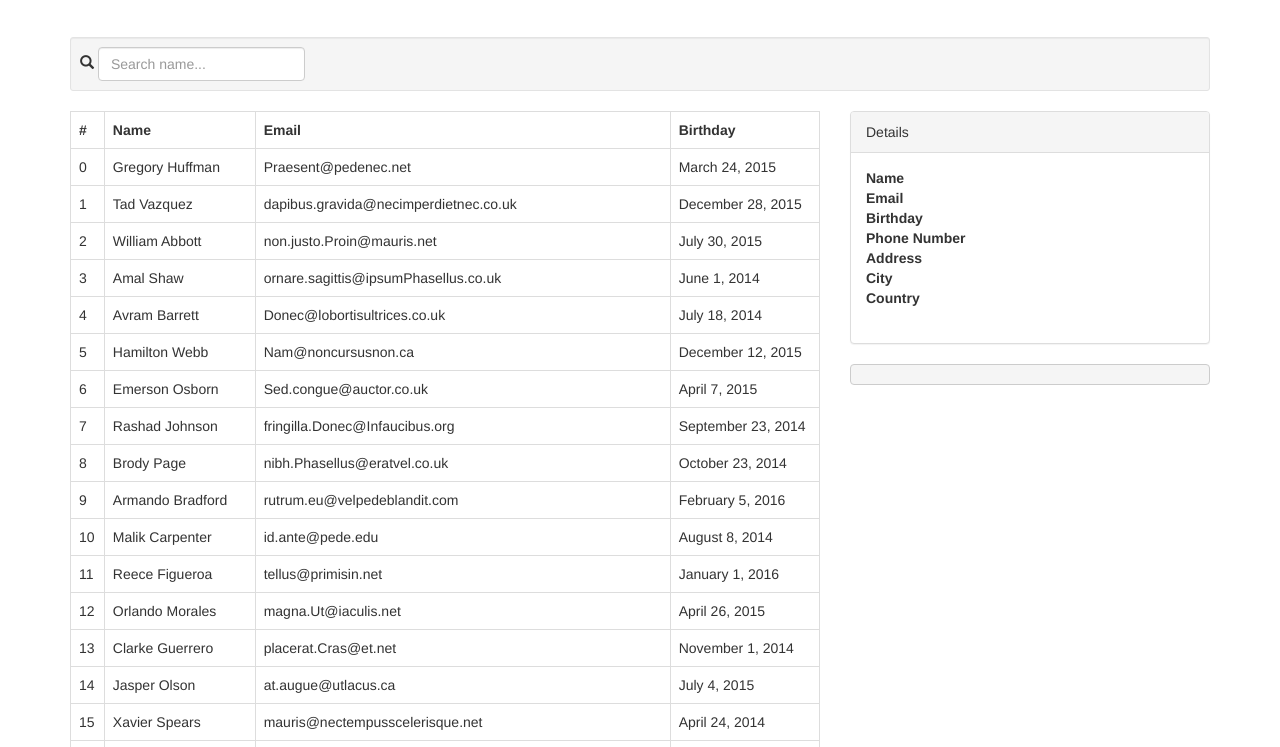
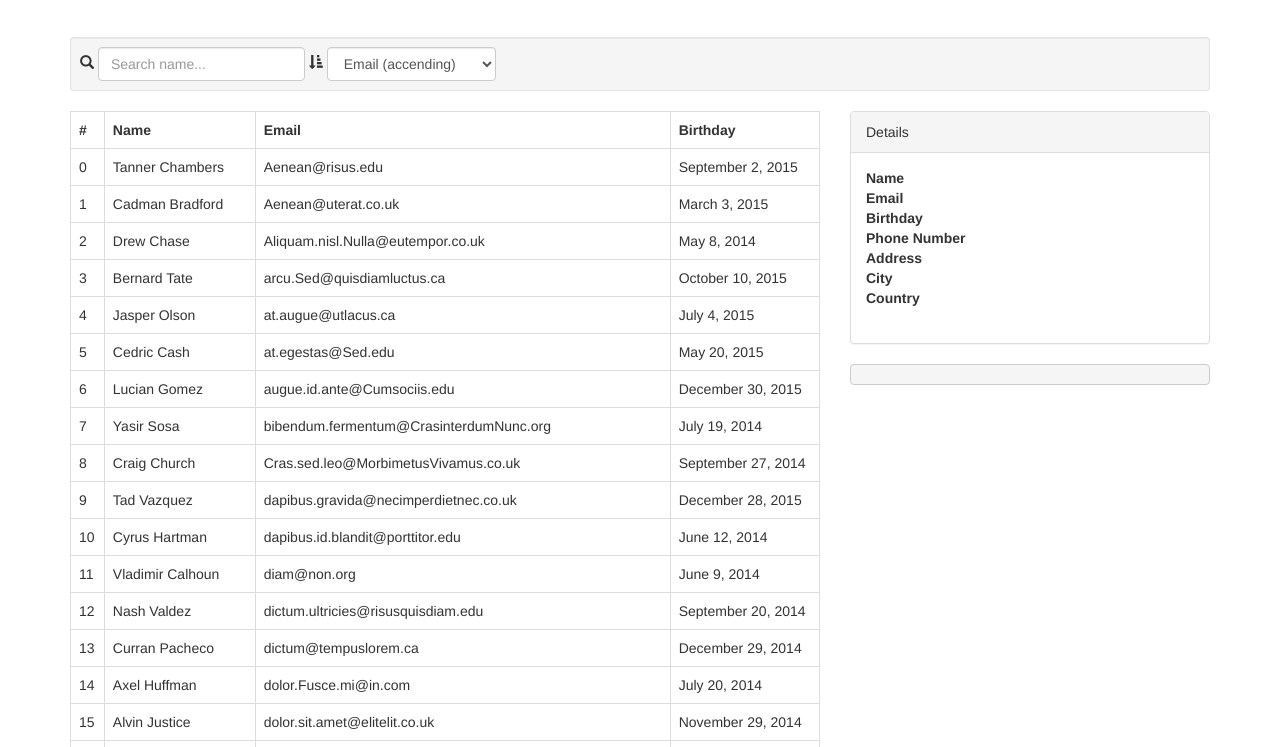
Before and after one commit to GMDIV/angular-contacts-editor, a website: page index.html in a window 1280 px wide. Shown: the part 53-800 px from the top of the page. Drawn offline with Linux system fonts and the light colour scheme.

Commit message:
Added a selector that lets you order everything with various order options

```diff
--- a/contacts.js
+++ b/contacts.js
@@ -6,6 +6,7 @@ app.controller('PeopleController', function($scope){
 	$scope.selectedIndex = null; //initialize these for later use. Treat like react's this.state key value pairs.
 	$scope.selectedPerson = null;
 	$scope.search = "";
+	$scope.order = "email";
 
 	$scope.selectPerson = function(person, index){
 		$scope.selectedIndex = index;
--- a/index.html
+++ b/index.html
@@ -32,7 +32,18 @@
 					>
 				</div>
 
+				<span class="glyphicon glyphicon-sort-by-attributes"></span>
 
+				<div class="form-group">
+					<select class="form-control"
+							ng-model="order">
+						<option value="name">Name (accending)</option>
+						<option value="-name">Name (deccending)</option>
+						<option value="email">Email (accending)</option>
+						<option value="-email">Email (deccending)</option>
+					</select>
+
+				</div>
 
 			</form>
 
@@ -58,7 +69,7 @@
 					<th>Birthday</th>
 				</tr>
 
-				<tr ng-repeat="person in people | filter:sensitiveSearch"
+				<tr ng-repeat="person in people | filter:sensitiveSearch | orderBy: order "
 					ng-style="{'background-color': $index == selectedIndex ? 'lightgray':''}"
 					ng-click="selectPerson(person, $index)"
 				>
```
